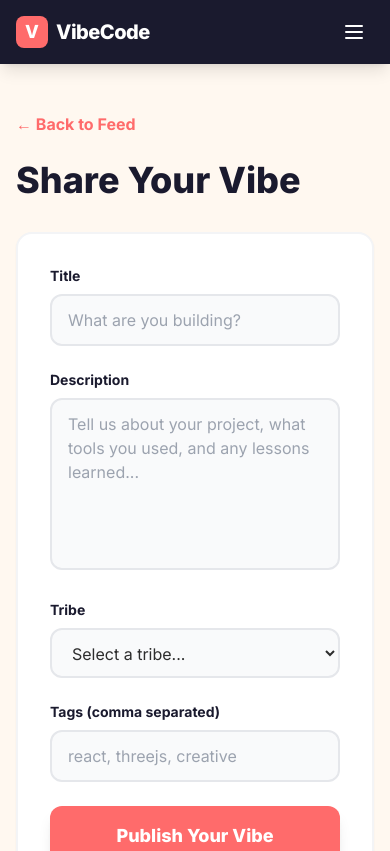
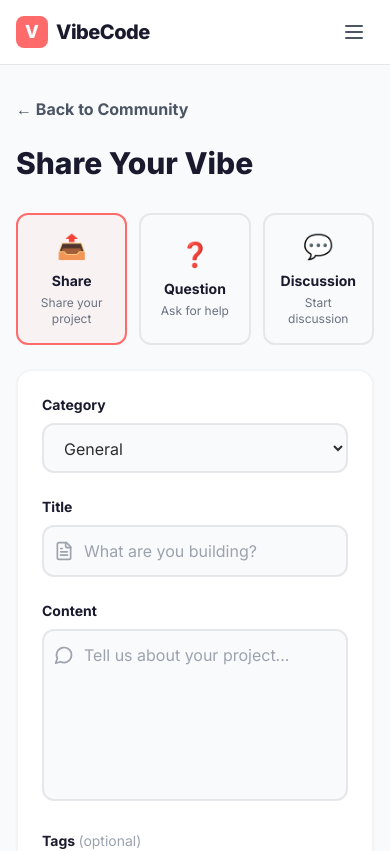
Before and after one commit to thrivescribe/Vibecodescribe, a React (Vite) app: page /create in a window 390 px wide. Shown: the top 851 px of the page. Built offline with nearby package versions, Linux system fonts and the light colour scheme.

Commit message:
Restore Members, Leaderboards pages with AI Workshop Lite design

```diff
--- a/src/App.jsx
+++ b/src/App.jsx
@@ -3,6 +3,8 @@
 import Feed from './pages/Feed'
 import Tribes from './pages/Tribes'
 import CreatePost from './pages/CreatePost'
+import Members from './pages/Members'
+import Leaderboards from './pages/Leaderboards'
 
 export default function App() {
   return (
@@ -13,6 +15,8 @@
           <Route path="/" element={<Feed />} />
           <Route path="/tribes" element={<Tribes />} />
           <Route path="/create" element={<CreatePost />} />
+          <Route path="/members" element={<Members />} />
+          <Route path="/leaderboards" element={<Leaderboards />} />
         </Routes>
       </div>
     </Router>
--- a/src/components/Navbar.jsx
+++ b/src/components/Navbar.jsx
@@ -1,100 +1,201 @@
-import { useState } from 'react'
-import { Home, Users, Heart, Plus, Search, Menu, X } from 'lucide-react'
+import { useState, useEffect } from 'react'
+import { Home, Users, Trophy, Plus, Search, Menu, X } from 'lucide-react'
 import { Link, useLocation } from 'react-router-dom'
 
 export default function Navbar() {
   const [isOpen, setIsOpen] = useState(false)
   const location = useLocation()
+  const [isLoggedIn, setIsLoggedIn] = useState(false)
+
+  // Check auth state (in real app, this would come from context)
+  useEffect(() => {
+    const user = localStorage.getItem('vibecode_user')
+    setIsLoggedIn(!!user)
+  }, [])
+
+  if (!isLoggedIn) {
+    return (
+      <nav className="bg-white border-b border-gray-200 sticky top-0 z-50">
+        <div className="max-w-7xl mx-auto px-4">
+          <div className="flex items-center justify-between h-16">
+            {/* Logo */}
+            <Link to="/" className="flex items-center space-x-2 group">
+              <div className="w-8 h-8 bg-primary-coral rounded-lg flex items-center justify-center font-black text-white text-lg transform group-hover:rotate-12 transition-transform">
+                V
+              </div>
+              <span className="text-xl font-black tracking-tight text-primary-navy">VibeCode</span>
+            </Link>
+
+            {/* Desktop Navigation */}
+            <div className="hidden md:flex items-center space-x-8">
+              <Link
+                to="/"
+                className={`font-medium hover:text-primary-coral transition-colors ${location.pathname === '/' ? 'text-primary-coral' : 'text-gray-600'}`}
+              >
+                Feed
+              </Link>
+              <button className="px-6 py-2 bg-primary-coral hover:bg-red-500 text-white rounded-full font-bold text-sm transition-all hover:scale-105">
+                Sign In
+              </button>
+            </div>
+
+            {/* Mobile menu button */}
+            <button
+              onClick={() => setIsOpen(!isOpen)}
+              className="md:hidden p-2 hover:bg-gray-100 rounded-lg transition-colors"
+            >
+              {isOpen ? <X className="w-6 h-6 text-gray-600" /> : <Menu className="w-6 h-6 text-gray-600" />}
+            </button>
+          </div>
+        </div>
+
+        {/* Mobile menu */}
+        {isOpen && (
+          <div className="md:hidden bg-white border-t border-gray-200">
+            <div className="px-4 py-4 space-y-3">
+              <Link
+                to="/"
+                className="block py-2 font-medium text-gray-600 hover:text-primary-coral"
+                onClick={() => setIsOpen(false)}
+              >
+                Feed
+              </Link>
+              <button className="w-full py-3 bg-primary-coral text-white rounded-full font-bold">
+                Sign In
+              </button>
+            </div>
+          </div>
+        )}
+      </nav>
+    )
+  }
 
   return (
-    <nav className="bg-primary-navy text-white sticky top-0 z-50 shadow-lg">
+    <nav className="bg-white border-b border-gray-200 sticky top-0 z-50">
       <div className="max-w-7xl mx-auto px-4">
         <div className="flex items-center justify-between h-16">
           {/* Logo */}
           <Link to="/" className="flex items-center space-x-2 group">
-            <div className="w-8 h-8 bg-primary-coral rounded-lg flex items-center justify-center font-black text-lg transform group-hover:rotate-12 transition-transform">
+            <div className="w-8 h-8 bg-primary-coral rounded-lg flex items-center justify-center font-black text-white text-lg transform group-hover:rotate-12 transition-transform">
               V
             </div>
-            <span className="text-xl font-black tracking-tight">VibeCode</span>
+            <span className="text-xl font-black tracking-tight text-primary-navy">VibeCode</span>
           </Link>
 
           {/* Desktop Navigation */}
-          <div className="hidden md:flex items-center space-x-8">
+          <div className="hidden md:flex items-center space-x-6">
             <Link
               to="/"
-              className={`font-medium hover:text-primary-yellow transition-colors ${location.pathname === '/' ? 'text-primary-yellow' : ''}`}
+              className={`flex items-center gap-2 px-4 py-2 rounded-full font-bold transition-all ${
+                location.pathname === '/'
+                  ? 'bg-primary-navy text-white'
+                  : 'text-gray-600 hover:bg-gray-100'
+              }`}
             >
-              Home
+              <Home className="w-4 h-4" />
+              Community
             </Link>
             <Link
-              to="/tribes"
-              className={`font-medium hover:text-primary-yellow transition-colors ${location.pathname === '/tribes' ? 'text-primary-yellow' : ''}`}
+              to="/members"
+              className={`flex items-center gap-2 px-4 py-2 rounded-full font-bold transition-all ${
+                location.pathname === '/members'
+                  ? 'bg-primary-navy text-white'
+                  : 'text-gray-600 hover:bg-gray-100'
+              }`}
             >
-              Tribes
+              <Users className="w-4 h-4" />
+              Members
             </Link>
             <Link
-              to="/create"
-              className={`font-medium hover:text-primary-yellow transition-colors ${location.pathname === '/create' ? 'text-primary-yellow' : ''}`}
+              to="/leaderboards"
+              className={`flex items-center gap-2 px-4 py-2 rounded-full font-bold transition-all ${
+                location.pathname === '/leaderboards'
+                  ? 'bg-primary-navy text-white'
+                  : 'text-gray-600 hover:bg-gray-100'
+              }`}
             >
-              Create
+              <Trophy className="w-4 h-4" />
+              Leaderboards
             </Link>
           </div>
 
-          {/* Search Bar */}
-          <div className="hidden md:flex items-center bg-white/10 rounded-full px-4 py-2 w-64">
-            <Search className="w-4 h-4 text-white/60 mr-2" />
-            <input
-              type="text"
-              placeholder="Search tribes..."
-              className="bg-transparent border-none outline-none text-white placeholder-white/60 text-sm w-full"
-            />
-          </div>
+          {/* Right side actions */}
+          <div className="hidden md:flex items-center space-x-4">
+            <div className="flex items-center bg-gray-100 rounded-full px-4 py-2">
+              <Search className="w-4 h-4 text-gray-400 mr-2" />
+              <input
+                type="text"
+                placeholder="Search..."
+                className="bg-transparent border-none outline-none text-sm text-gray-600 placeholder-gray-400 w-40"
+              />
+            </div>
 
-          {/* CTA Button */}
-          <div className="hidden md:block">
-            <button className="px-6 py-2 bg-primary-coral hover:bg-red-500 rounded-full font-bold text-sm transition-all hover:scale-105">
-              Sign Up
-            </button>
+            <Link
+              to="/create"
+              className="flex items-center gap-2 px-5 py-2.5 bg-primary-coral hover:bg-red-500 text-white rounded-full font-bold text-sm transition-all hover:scale-105 shadow-md"
+            >
+              <Plus className="w-4 h-4" />
+              Start Here
+            </Link>
+
+            {/* User avatar */}
+            <div className="w-10 h-10 rounded-full bg-gradient-to-br from-primary-coral to-primary-yellow flex items-center justify-center text-white font-bold cursor-pointer">
+              A
+            </div>
           </div>
 
           {/* Mobile menu button */}
           <button
             onClick={() => setIsOpen(!isOpen)}
-            className="md:hidden p-2 hover:bg-white/10 rounded-lg transition-colors"
+            className="md:hidden p-2 hover:bg-gray-100 rounded-lg transition-colors"
           >
-            {isOpen ? <X className="w-6 h-6" /> : <Menu className="w-6 h-6" />}
+            {isOpen ? <X className="w-6 h-6 text-gray-600" /> : <Menu className="w-6 h-6 text-gray-600" />}
           </button>
         </div>
       </div>
 
       {/* Mobile menu */}
       {isOpen && (
-        <div className="md:hidden bg-primary-navy border-t border-white/10">
+        <div className="md:hidden bg-white border-t border-gray-200">
           <div className="px-4 py-4 space-y-3">
             <Link
               to="/"
-              className={`block py-2 font-medium ${location.pathname === '/' ? 'text-primary-yellow' : 'text-white'}`}
+              className={`flex items-center gap-3 py-3 px-4 rounded-xl font-bold transition-all ${
+                location.pathname === '/' ? 'bg-primary-navy text-white' : 'text-gray-600 hover:bg-gray-100'
+              }`}
               onClick={() => setIsOpen(false)}
             >
-              Home
+              <Home className="w-5 h-5" />
+              Community
             </Link>
             <Link
-              to="/tribes"
-              className={`block py-2 font-medium ${location.pathname === '/tribes' ? 'text-primary-yellow' : 'text-white'}`}
+              to="/members"
+              className={`flex items-center gap-3 py-3 px-4 rounded-xl font-bold transition-all ${
+                location.pathname === '/members' ? 'bg-primary-navy text-white' : 'text-gray-600 hover:bg-gray-100'
+              }`}
               onClick={() => setIsOpen(false)}
             >
-              Tribes
+              <Users className="w-5 h-5" />
+              Members
+            </Link>
+            <Link
+              to="/leaderboards"
+              className={`flex items-center gap-3 py-3 px-4 rounded-xl font-bold transition-all ${
+                location.pathname === '/leaderboards' ? 'bg-primary-navy text-white' : 'text-gray-600 hover:bg-gray-100'
+              }`}
+              onClick={() => setIsOpen(false)}
+            >
+              <Trophy className="w-5 h-5" />
+              Leaderboards
             </Link>
             <Link
               to="/create"
-              className={`block py-2 font-medium ${location.pathname === '/create' ? 'text-primary-yellow' : 'text-white'}`}
+              className="flex items-center gap-3 py-3 px-4 rounded-xl font-bold bg-primary-coral text-white"
               onClick={() => setIsOpen(false)}
             >
-              Create
+              <Plus className="w-5 h-5" />
+              Start Here
             </Link>
-            <button className="w-full py-3 bg-primary-coral rounded-full font-bold">
-              Sign Up
-            </button>
           </div>
         </div>
       )}
--- a/src/pages/CreatePost.jsx
+++ b/src/pages/CreatePost.jsx
@@ -1,87 +1,150 @@
 import { useState } from 'react'
 import { useNavigate } from 'react-router-dom'
+import { X, Tag, FileText, MessageCircle } from 'lucide-react'
 
 export default function CreatePost() {
   const navigate = useNavigate()
+  const [postType, setPostType] = useState('share')
   const [title, setTitle] = useState('')
   const [content, setContent] = useState('')
-  const [tribe, setTribe] = useState('')
+  const [category, setCategory] = useState('general')
+  const [tags, setTags] = useState('')
+
+  const postTypes = [
+    { id: 'share', label: 'Share', icon: '📤', desc: 'Share your project' },
+    { id: 'question', label: 'Question', icon: '❓', desc: 'Ask for help' },
+    { id: 'discussion', label: 'Discussion', icon: '💬', desc: 'Start discussion' },
+  ]
+
+  const categories = [
+    { id: 'general', label: 'General' },
+    { id: 'announcements', label: 'Announcements' },
+    { id: 'greetings', label: 'Meet & Greet' },
+    { id: 'help', label: 'Ask & Assist' },
+  ]
 
   const handleSubmit = (e) => {
     e.preventDefault()
-    console.log('Post created:', { title, content, tribe })
+    console.log('Post created:', { postType, title, content, category, tags })
     navigate('/')
   }
 
   return (
-    <div className="min-h-screen bg-primary-cream py-12 px-4">
+    <div className="min-h-screen bg-gray-50 py-8 px-4">
       <div className="max-w-2xl mx-auto">
-        <button onClick={() => navigate('/')} className="text-primary-coral hover:text-red-500 mb-6 flex items-center gap-2 font-bold">
-          ← Back to Feed
+        {/* Back button */}
+        <button
+          onClick={() => navigate('/')}
+          className="mb-6 flex items-center gap-2 text-gray-600 hover:text-primary-navy font-bold transition-colors"
+        >
+          ← Back to Community
         </button>
 
-        <h1 className="text-4xl font-black mb-8 text-primary-navy">Share Your Vibe</h1>
+        <h1 className="text-3xl font-black mb-8 text-primary-navy">Share Your Vibe</h1>
 
-        <form onSubmit={handleSubmit} className="bg-white rounded-2xl p-8 shadow-sm border-2 border-gray-100">
-          <div className="space-y-6">
+        {/* Post type selector */}
+        <div className="flex gap-3 mb-6">
+          {postTypes.map((type) => (
+            <button
+              key={type.id}
+              onClick={() => setPostType(type.id)}
+              className={`flex-1 p-4 rounded-xl border-2 transition-all ${
+                postType === type.id
+                  ? 'border-primary-coral bg-primary-coral/5'
+                  : 'border-gray-200 hover:border-gray-300'
+              }`}
+            >
+              <div className="text-2xl mb-2">{type.icon}</div>
+              <div className="font-bold text-sm text-primary-navy">{type.label}</div>
+              <div className="text-xs text-gray-500 mt-1">{type.desc}</div>
+            </button>
+          ))}
+        </div>
+
+        {/* Form */}
+        <form onSubmit={handleSubmit} className="bg-white rounded-2xl p-6 shadow-sm border-2 border-gray-100 space-y-6">
+          {/* Category */}
+          <div>
+            <label className="block text-sm font-bold mb-2 text-primary-navy">Category</label>
+            <select
+              value={category}
+              onChange={(e) => setCategory(e.target.value)}
+              className="w-full px-4 py-3 rounded-xl bg-gray-50 border-2 border-gray-200 focus:border-primary-coral outline-none transition-colors"
+            >
+              {categories.map((cat) => (
+                <option key={cat.id} value={cat.id}>{cat.label}</option>
+              ))}
+            </select>
+          </div>
+
+          {/* Title */}
           <div>
             <label className="block text-sm font-bold mb-2 text-primary-navy">Title</label>
+            <div className="relative">
+              <FileText className="absolute left-3 top-1/2 -translate-y-1/2 w-5 h-5 text-gray-400" />
               <input
                 type="text"
                 value={title}
                 onChange={(e) => setTitle(e.target.value)}
-                placeholder="What are you building?"
-                className="w-full px-4 py-3 rounded-xl bg-gray-50 border-2 border-gray-200 focus:border-primary-coral focus:ring-0 outline-none transition-colors"
+                placeholder={postType === 'question' ? 'What do you want to ask?' : 'What are you building?'}
+                className="w-full pl-10 pr-4 py-3 rounded-xl bg-gray-50 border-2 border-gray-200 focus:border-primary-coral outline-none transition-colors"
                 required
               />
             </div>
+          </div>
 
+          {/* Content */}
           <div>
-              <label className="block text-sm font-bold mb-2 text-primary-navy">Description</label>
+            <label className="block text-sm font-bold mb-2 text-primary-navy">Content</label>
+            <div className="relative">
+              <MessageCircle className="absolute left-3 top-4 w-5 h-5 text-gray-400" />
               <textarea
                 value={content}
                 onChange={(e) => setContent(e.target.value)}
-                placeholder="Tell us about your project, what tools you used, and any lessons learned..."
+                placeholder={postType === 'question' ? 'Describe your question in detail...' : 'Tell us about your project...'}
                 rows={6}
-                className="w-full px-4 py-3 rounded-xl bg-gray-50 border-2 border-gray-200 focus:border-primary-coral focus:ring-0 outline-none transition-colors resize-none"
+                className="w-full pl-10 pr-4 py-3 rounded-xl bg-gray-50 border-2 border-gray-200 focus:border-primary-coral outline-none transition-colors resize-none"
                 required
               />
             </div>
-
-            <div>
-              <label className="block text-sm font-bold mb-2 text-primary-navy">Tribe</label>
-              <select
-                value={tribe}
-                onChange={(e) => setTribe(e.target.value)}
-                className="w-full px-4 py-3 rounded-xl bg-gray-50 border-2 border-gray-200 focus:border-primary-coral focus:ring-0 outline-none transition-colors"
-                required
-              >
-                <option value="">Select a tribe...</option>
-                <option value="web">Web Dev Vibes</option>
-                <option value="ai">AI Art Lab</option>
-                <option value="games">Retro Gaming</option>
-                <option value="prompt">Prompt Engineering</option>
-                <option value="mobile">Mobile Apps</option>
-              </select>
           </div>
 
+          {/* Tags */}
           <div>
-              <label className="block text-sm font-bold mb-2 text-primary-navy">Tags (comma separated)</label>
+            <label className="block text-sm font-bold mb-2 text-primary-navy">
+              Tags <span className="text-gray-400 font-normal">(optional)</span>
+            </label>
+            <div className="relative">
+              <Tag className="absolute left-3 top-1/2 -translate-y-1/2 w-5 h-5 text-gray-400" />
               <input
                 type="text"
-                placeholder="react, threejs, creative"
-                className="w-full px-4 py-3 rounded-xl bg-gray-50 border-2 border-gray-200 focus:border-primary-coral focus:ring-0 outline-none transition-colors"
+                value={tags}
+                onChange={(e) => setTags(e.target.value)}
+                placeholder="react, threejs, creative (comma separated)"
+                className="w-full pl-10 pr-4 py-3 rounded-xl bg-gray-50 border-2 border-gray-200 focus:border-primary-coral outline-none transition-colors"
               />
             </div>
+          </div>
 
+          {/* Submit */}
           <button
             type="submit"
             className="w-full py-4 bg-primary-coral hover:bg-red-500 text-white rounded-xl font-black text-lg transition-all hover:scale-[1.02] shadow-lg"
           >
-              Publish Your Vibe
+            {postType === 'share' ? 'Publish Your Project' :
+             postType === 'question' ? 'Ask the Community' : 'Start Discussion'}
           </button>
+        </form>
+
+        {/* Tips */}
+        <div className="mt-6 bg-blue-50 border-2 border-blue-100 rounded-xl p-4">
+          <h3 className="font-bold text-blue-900 mb-2">💡 Tips</h3>
+          <ul className="text-sm text-blue-700 space-y-1">
+            <li>• Be specific about what you built or asking</li>
+            <li>• Include screenshots or links when possible</li>
+            <li>• Use relevant tags to help others find your post</li>
+          </ul>
         </div>
-        </form>
       </div>
     </div>
   )
--- a/src/pages/Feed.jsx
+++ b/src/pages/Feed.jsx
@@ -1,13 +1,12 @@
 import { useState } from 'react'
 import PostCard from '../components/PostCard'
 import Sidebar from '../components/Sidebar'
-import Hero from '../components/Hero'
 
 const initialPosts = [
   {
     id: 1,
     author: 'Alex Chen',
-    time: '2 hours ago',
+    time: '3 hours ago',
     tribe: 'Web Dev Vibes',
     content: 'Just built my first 3D website using Three.js and React! The particles effect took forever but totally worth it. Drop your thoughts!',
     image: 'https://images.unsplash.com/photo-1550745165-9bc0b2c25f50?w=800&q=80',
@@ -15,11 +14,13 @@
     likes: 142,
     comments: 23,
     liked: false,
+    pinned: true,
+    category: 'announcements',
   },
   {
     id: 2,
     author: 'Maya Liu',
-    time: '5 hours ago',
+    time: '6 hours ago',
     tribe: 'AI Artists',
     content: 'Prompts are everything. After testing 100+ variations, this one generates the most consistent results for architectural visualization.',
     image: 'https://images.unsplash.com/photo-1486312338219-ce68d2c6f44d?w=800&q=80',
@@ -31,7 +32,7 @@
   {
     id: 3,
     author: 'Jordan Park',
-    time: '8 hours ago',
+    time: '12 hours ago',
     tribe: 'Retro Games',
     content: 'Pixel art meets modern mechanics. This game took me 3 weeks to prototype but playing it feels like going back to 1995.',
     tags: ['retro', 'pixel-art', 'game-dev'],
@@ -41,8 +42,17 @@
   },
 ]
 
+const categories = [
+  { id: 'all', label: 'All Vibes', icon: null },
+  { id: 'general', label: 'General', icon: null },
+  { id: 'announcements', label: 'Announcements', icon: '📢' },
+  { id: 'greetings', label: 'Meet & Greet', icon: '👋' },
+  { id: 'help', label: 'Ask & Assist', icon: '💡' },
+]
+
 export default function Feed() {
   const [posts, setPosts] = useState(initialPosts)
+  const [activeCategory, setActiveCategory] = useState('all')
 
   const toggleLike = (id) => {
     setPosts(posts.map(p =>
@@ -50,36 +60,83 @@
     ))
   }
 
+  const filteredPosts = activeCategory === 'all'
+    ? posts
+    : posts.filter(p => p.category === activeCategory || !p.category)
+
   return (
-    <div className="min-h-screen bg-primary-cream">
-      <Hero />
-
-      <main className="max-w-7xl mx-auto px-4 py-12">
-        <div className="grid grid-cols-1 lg:grid-cols-3 gap-8">
-          {/* Feed */}
-          <div className="lg:col-span-2 space-y-6">
-            {/* Filter Tabs */}
-            <div className="flex gap-3 overflow-x-auto pb-4">
-              {['All Vibes', 'Web Dev', 'AI Art', 'Games', 'Mobile'].map((tab, i) => (
-                <button key={i} className={`px-6 py-3 rounded-full text-sm font-bold whitespace-nowrap transition-all ${i === 0 ? 'bg-primary-coral text-white shadow-lg' : 'bg-white text-gray-600 hover:bg-primary-yellow hover:text-primary-navy border-2 border-gray-200'}`}>
-                  {tab}
-                </button>
-              ))}
+    <div className="min-h-screen bg-gray-50">
+      {/* Community Stats Bar */}
+      <div className="bg-white border-b border-gray-200 px-4 py-3">
+        <div className="max-w-4xl mx-auto">
+          <div className="flex items-center justify-between mb-3">
+            <div className="flex items-center gap-6">
+              <div className="text-center">
+                <div className="text-2xl font-black text-primary-navy">12.8K</div>
+                <div className="text-xs text-gray-500 font-medium">Members</div>
+              </div>
+              <div className="text-center">
+                <div className="text-2xl font-black text-green-500">342</div>
+                <div className="text-xs text-gray-500 font-medium">Online</div>
+              </div>
+              <div className="text-center">
+                <div className="text-2xl font-black text-primary-coral">12</div>
+                <div className="text-xs text-gray-500 font-medium">Admins</div>
+              </div>
             </div>
 
-            {/* Posts */}
-            <div className="space-y-6">
-              {posts.map(post => (
-                <PostCard key={post.id} post={{...post, toggleLike}} />
-              ))}
+            <div className="flex items-center gap-2">
+              <div className="flex -space-x-2">
+                {[1, 2, 3, 4, 5].map(i => (
+                  <div key={i} className={`w-8 h-8 rounded-full border-2 border-white flex items-center justify-center text-white text-xs font-bold ${
+                    i === 1 ? 'bg-primary-coral' :
+                    i === 2 ? 'bg-blue-500' :
+                    i === 3 ? 'bg-green-500' :
+                    i === 4 ? 'bg-purple-500' :
+                    'bg-yellow-500'
+                  }`}>
+                    {String.fromCharCode(64 + i)}
+                  </div>
+                ))}
+              </div>
+              <span className="text-xs text-gray-500 ml-1">View all members</span>
             </div>
           </div>
 
-          {/* Sidebar */}
-          <div className="hidden lg:block">
-            <Sidebar />
+          {/* Settings Button */}
+          <button className="w-full py-3 bg-gray-50 hover:bg-gray-100 border-2 border-gray-200 rounded-xl text-gray-600 font-bold transition-colors">
+            SETTINGS
+          </button>
+        </div>
+      </div>
+
+      {/* Category Tabs */}
+      <div className="bg-white border-b border-gray-200 sticky top-16 z-40">
+        <div className="max-w-4xl mx-auto px-4">
+          <div className="flex gap-2 overflow-x-auto py-3 no-scrollbar">
+            {categories.map((cat) => (
+              <button
+                key={cat.id}
+                onClick={() => setActiveCategory(cat.id)}
+                className={`flex items-center gap-2 px-4 py-2 rounded-full text-sm font-bold whitespace-nowrap transition-all ${
+                  activeCategory === cat.id
+                    ? 'bg-primary-navy text-white shadow-md'
+                    : 'bg-gray-100 text-gray-600 hover:bg-gray-200'
+                }`}
+              >
+                {cat.icon && <span>{cat.icon}</span>}
+                {cat.label}
+              </button>
+            ))}
           </div>
         </div>
+      </div>
+
+      {/* Posts Feed */}
+      <main className="max-w-4xl mx-auto px-4 py-6 space-y-4">
+        {filteredPosts.map(post => (
+          <PostCard key={post.id} post={{...post, toggleLike}} />
+        ))}
       </main>
     </div>
   )
```
Lines whose indentation alone changed are shown as unchanged.
